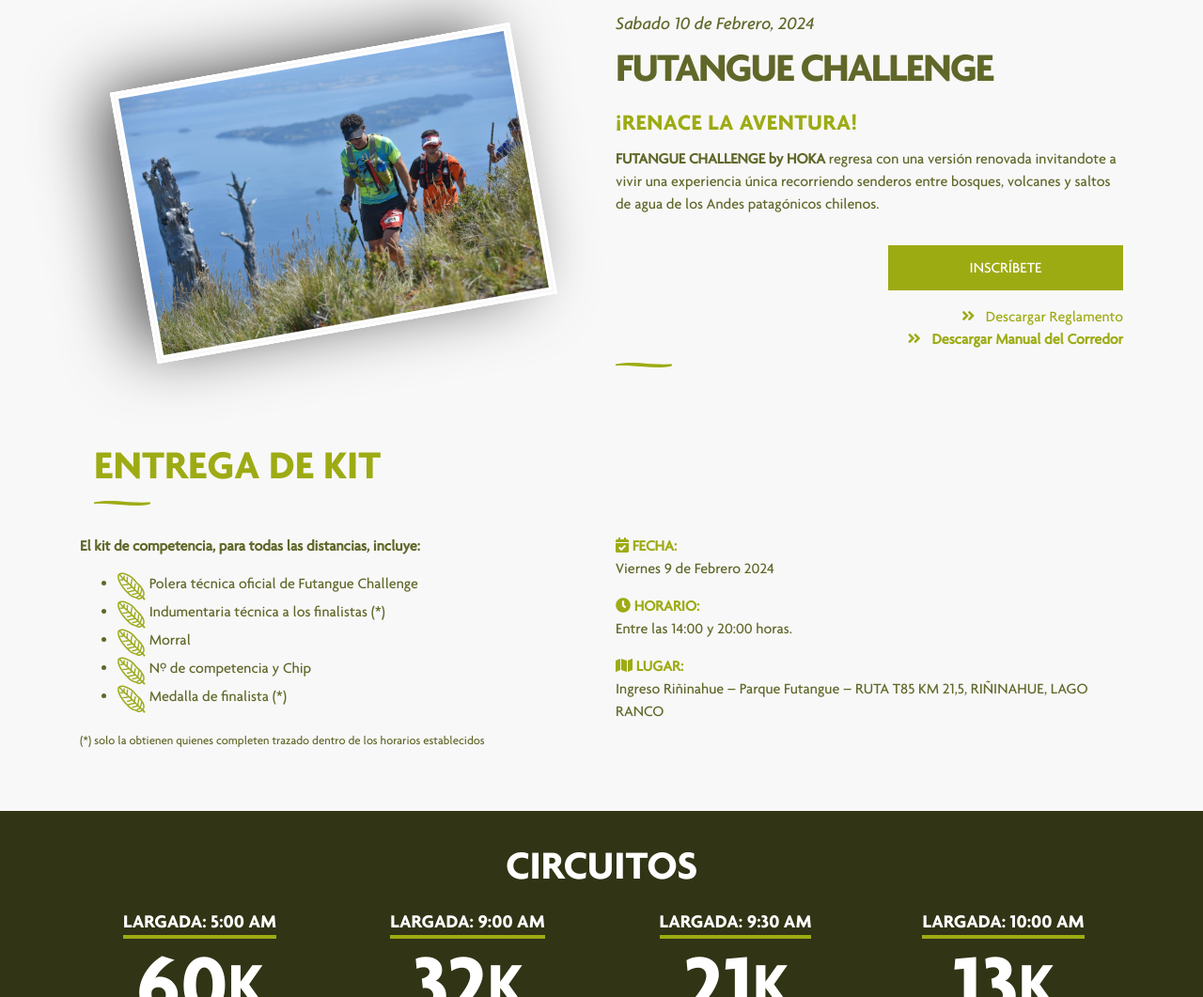
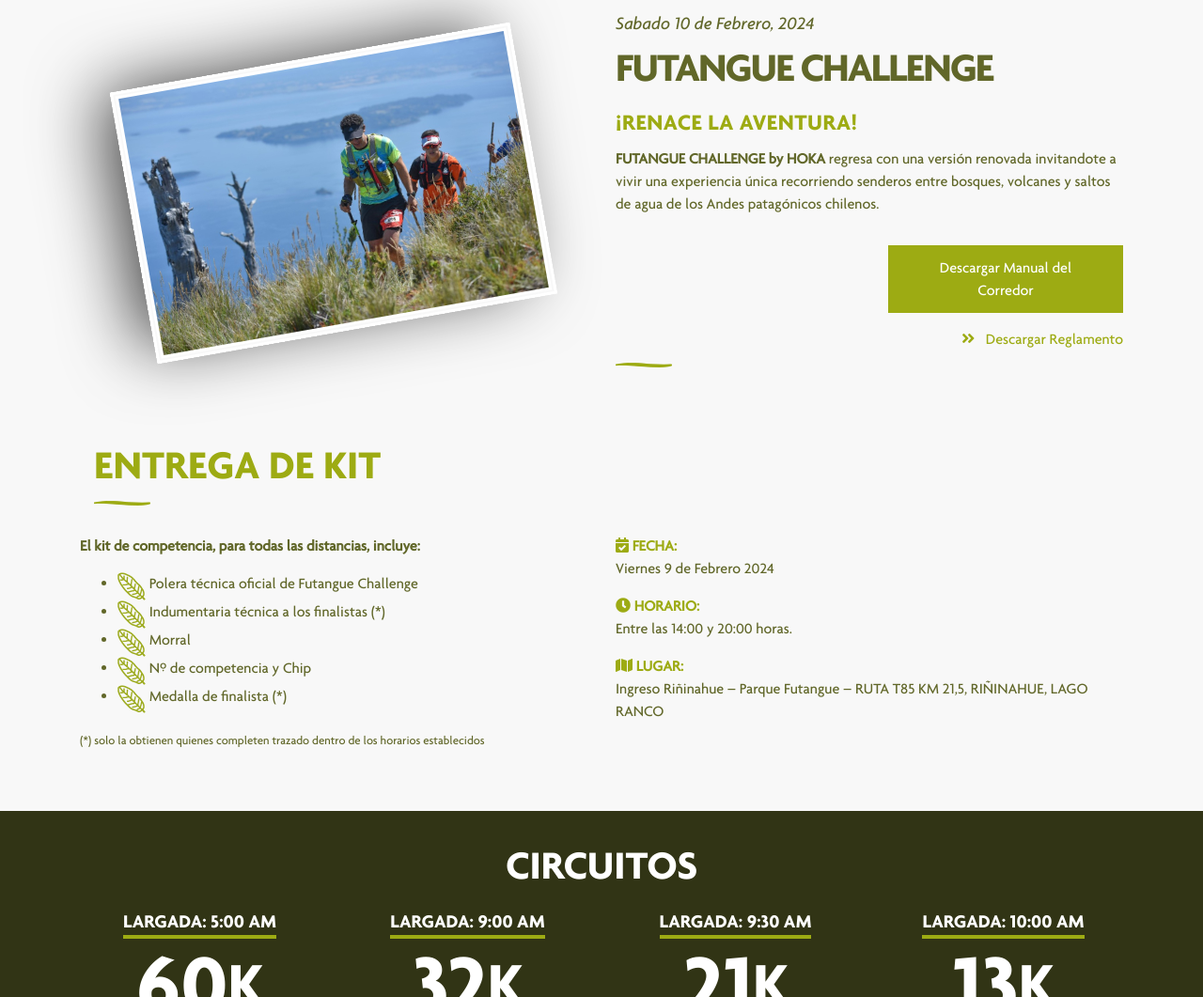
Before and after one commit to TimetrackCL/futanguechallenge.cl, a plain HTML site: page index.html in a window 1280 px wide. Shown: the part 837-1898 px from the top of the page at 94% size. Drawn offline with nearby package versions, Linux system fonts and the light colour scheme; a script that the page names is missing; files whose address does not match are found by name.

Commit message:
ajuste manual del corredor

```diff
--- a/index.html
+++ b/index.html
@@ -229,9 +229,8 @@
         </p>
 
         <div class="d-flex flex-column-reverse align-items-center align-items-md-end ">
-          <a href="https://f000.backblazeb2.com/file/ekp-apps/FUTANGUE_CHALLENGE_-_MANUAL_DEL_CORREDOR_24_v3.pdf" class=" btn-info-futangue" target="_blank"><i class="fas fa-angle-double-right mr-2"></i> <strong>Descargar Manual del Corredor</strong></a>
           <a href="assets/pdf/BASES_FC_2024-v2.pdf" class="btn-info-futangue" target="_blank"><i class="fas fa-angle-double-right mr-2"></i> Descargar Reglamento</a>
-          <a href="#sold-tickets" class="btn btn-inscription">INSCRÍBETE</a>
+          <a href="https://f000.backblazeb2.com/file/ekp-apps/FUTANGUE_CHALLENGE_-_MANUAL_DEL_CORREDOR_24_v3.pdf" class="btn btn-inscription" target="_blank">Descargar Manual del Corredor</a>
         </div>
         <img src="assets/img/ramita.png" alt="" class="ramita">
       </div>
```
